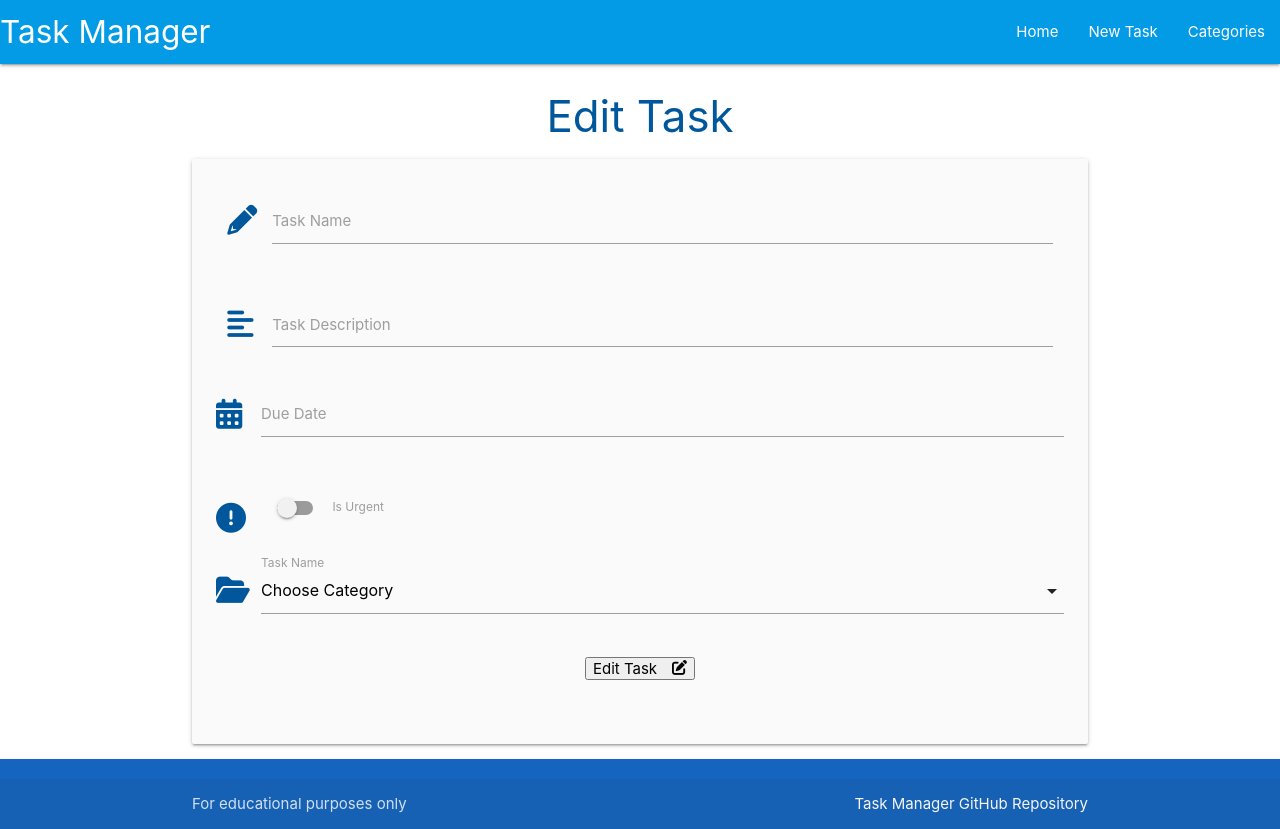
After one commit to marked-gil/task-manager, a Flask app: template taskmanager/templates/edit_task.html in a window 1280 px wide. The commit adds this page. Run offline with Flask 2, Linux system fonts and the light colour scheme; the template is opened without the code that fills it, so the values that code supplies are empty.

Commit message:
Updating tasks

```diff
--- /dev/null
+++ b/taskmanager/templates/edit_task.html
@@ -0,0 +1,82 @@
+{% extends "base.html" %}
+
+{% block content %}
+
+<h3 class="light-blue-text text-darken-4 center-align">Edit Task</h3>
+
+<div class="row card-panel grey lighten-5">
+    <form class="col s12" method="POST" action="{{ url_for('edit_task', task_id=task.id) }}">
+        <!-- task_name -->
+        <div class="row">
+            <div class="input-field col s12">
+                <i class="fas fa-pencil-alt prefix light-blue-text text-darken-4"></i>
+            <input id="task_name" name="task_name" value="{{ task.task_name }}" minlength="5" maxlength="50"
+                type="text" class="validate" required>
+            <label for="task_name">Task Name</label>
+            </div>
+        </div>
+        <!-- task_description -->
+        <div class="row">
+            <div class="input-field col s12">
+                <i class="fas fa-align-left prefix light-blue-text text-darken-4"></i>
+            <textarea id="task_description" name="task_description" minlength="5" maxlength="200"
+                type="text" class="materialize-textarea validate" required>
+                {{- task.task_description -}}
+            </textarea>
+            <label for="task_name">Task Description</label>
+        </div>
+        <!-- due_date -->
+        <div class="row">
+            <div class="input-field col s12">
+                <i class="fas fa-calendar-alt prefix light-blue-text text-darken-4"></i>
+                <input id="due_date" name="due_date" value="{{ task.due_date.strftime('%d %B, %Y') }}" type="text" class="datepicker validate" required>
+                <label for="due_date">Due Date</label>
+            </div>
+        </div>
+        <!-- is_urgent -->
+        <div class="row">
+            <div class="input-field col s12">
+                <div class="switch">
+                    <i class="fas fa-exclamation-circle prefix light-blue-text text-darken-4"></i>
+                    <label for="is_urgent">
+                        {% if task.is_urgent %}
+                            <input id="is_urgent" name="is_urgent" type="checkbox" checked>
+                        {% else %}
+                            <input id="is_urgent" name="is_urgent" type="checkbox">
+                        {% endif %}
+                        <span class="lever"></span>
+                        Is Urgent
+                    </label>
+                </div>
+            </div>
+        </div>
+        <!-- category_id -->
+        <div class="row">
+            <div class="input-field col s12">
+                <i class="fas fa-folder-open prefix light-blue-text text-darken-4"></i>
+                <select name="category_id" id="category_id" class="validate" required>
+                    <option value="" disabled>Choose Category</option>
+                    {% for category in categories %}
+                        {% if category == task.category %}
+                            <option value="{{ category.id }}" selected>{{ category.category_name }}</option>
+                        {% else %}
+                            <option value="{{ category.id }}">{{ category.category_name }}</option>
+                        {% endif %}
+                    {% endfor %}
+                </select>
+            <label for="task_name">Task Name</label>
+            </div>
+        </div>
+        <!-- submit button -->
+        <div class="row">
+            <div class="col s12 center-align">
+                <button type="submit">
+                    Edit Task <i class="fas fa-edit right"></i>
+                </button>
+            </div>
+        </div>
+    </form>
+  </div>
+
+
+{% endblock %}
--- a/taskmanager/templates/tasks.html
+++ b/taskmanager/templates/tasks.html
@@ -25,6 +25,9 @@
         <div class="collapsible-body">
             <strong>{{ task.category }}</strong>
             <p>{{ task.task_description }}</p>
+            <p>
+                <a href="{{ url_for('edit_task', task_id=task.id) }}" class="btn green accent-4">Edit</a>
+            </p>
         </div>
     </li>
     {% endfor %}
```
Also changed, not shown: taskmanager/routes.py (+15 -0 lines).
